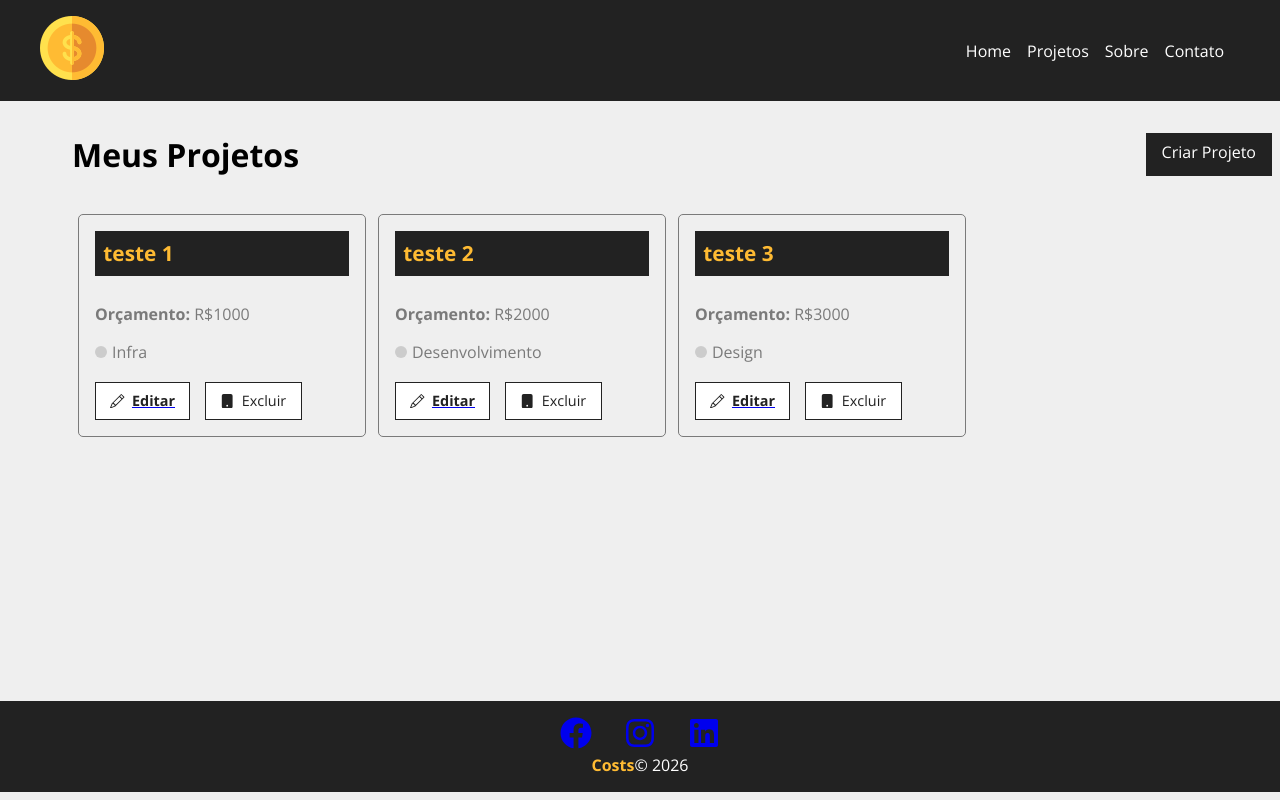
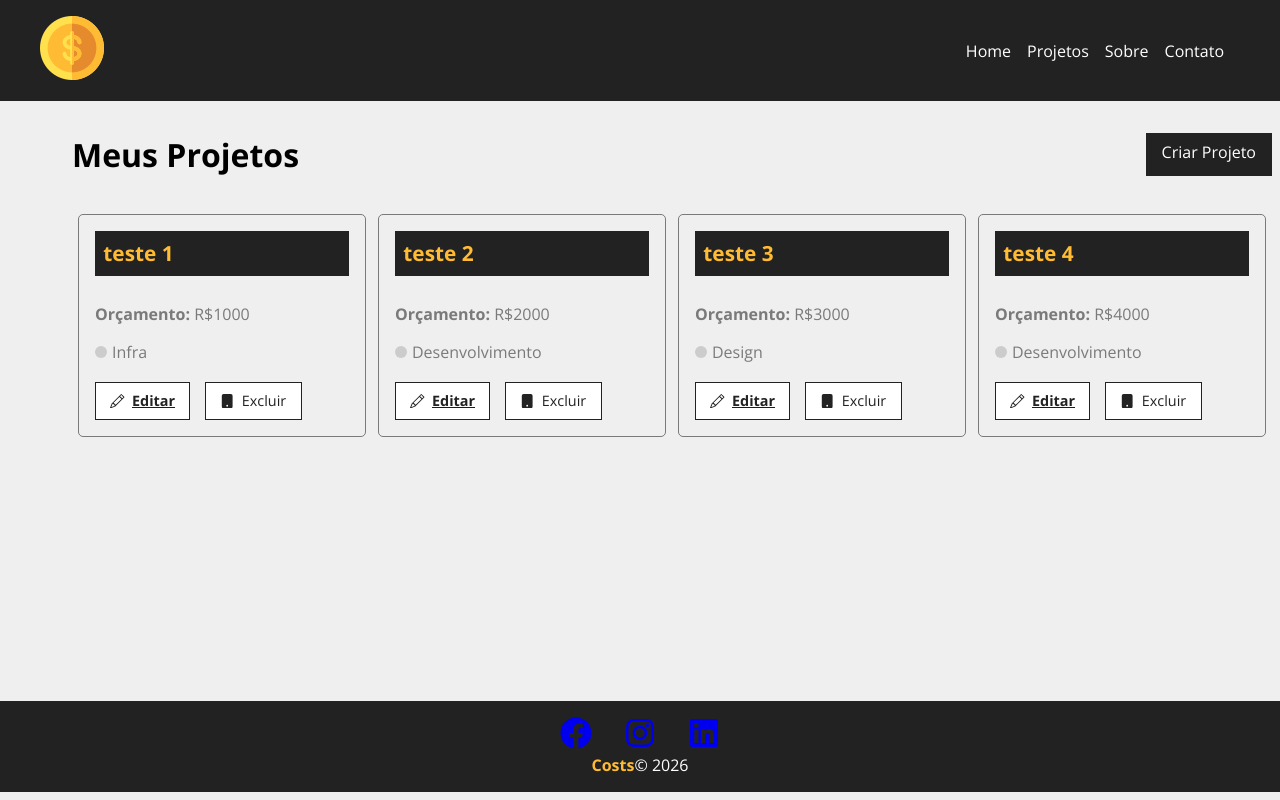
Before and after one commit to EvertonDiasBrito/projeto-custos, a React (Vite) app: page /projetos in a window 1280 px wide. Shown: the top 800 px of the page. Built offline with nearby package versions, Linux system fonts and the light colour scheme; data requests are answered from the project's data file.

Commit message:
tirando bud da pagina de projeto

```diff
--- a/db.json
+++ b/db.json
@@ -32,6 +32,17 @@
       },
       "cost": 0,
       "service": []
+    },
+    {
+      "id": "bb25",
+      "name": "teste 4 ",
+      "budget": "4000",
+      "category": {
+        "id": "2",
+        "name": "Desenvolvimento"
+      },
+      "cost": 0,
+      "service": []
     }
   ],
   "categories": [
--- a/src/components/pages/Projetos.tsx
+++ b/src/components/pages/Projetos.tsx
@@ -13,7 +13,7 @@ interface Projeto {
   id: number | string;
   name: string;
   budget: number;
-  category: string;
+
 }
 
 function Projetos() {
@@ -62,6 +62,8 @@ function Projetos() {
 
             />)}
             {!removeLoading && <Loading />}
+            {removeLoading && projetos.length === 0 && (<p>Não há projetos cadastrados!</p>
+            )}
 
       </Container>
     </div>
--- a/src/components/projetos/ProjetosCard.tsx
+++ b/src/components/projetos/ProjetosCard.tsx
@@ -13,7 +13,7 @@ interface ProjetosCardProps {
   handleRemove: () => void;
 }
 
-function ProjetosCard({id, name, budget, category, handleRemove }: ProjetosCardProps) {
+function ProjetosCard({id, name, budget, category, }: ProjetosCardProps) {
   return (
     <div className={styles.project_card}>
       <h4>{name}</h4>
```
